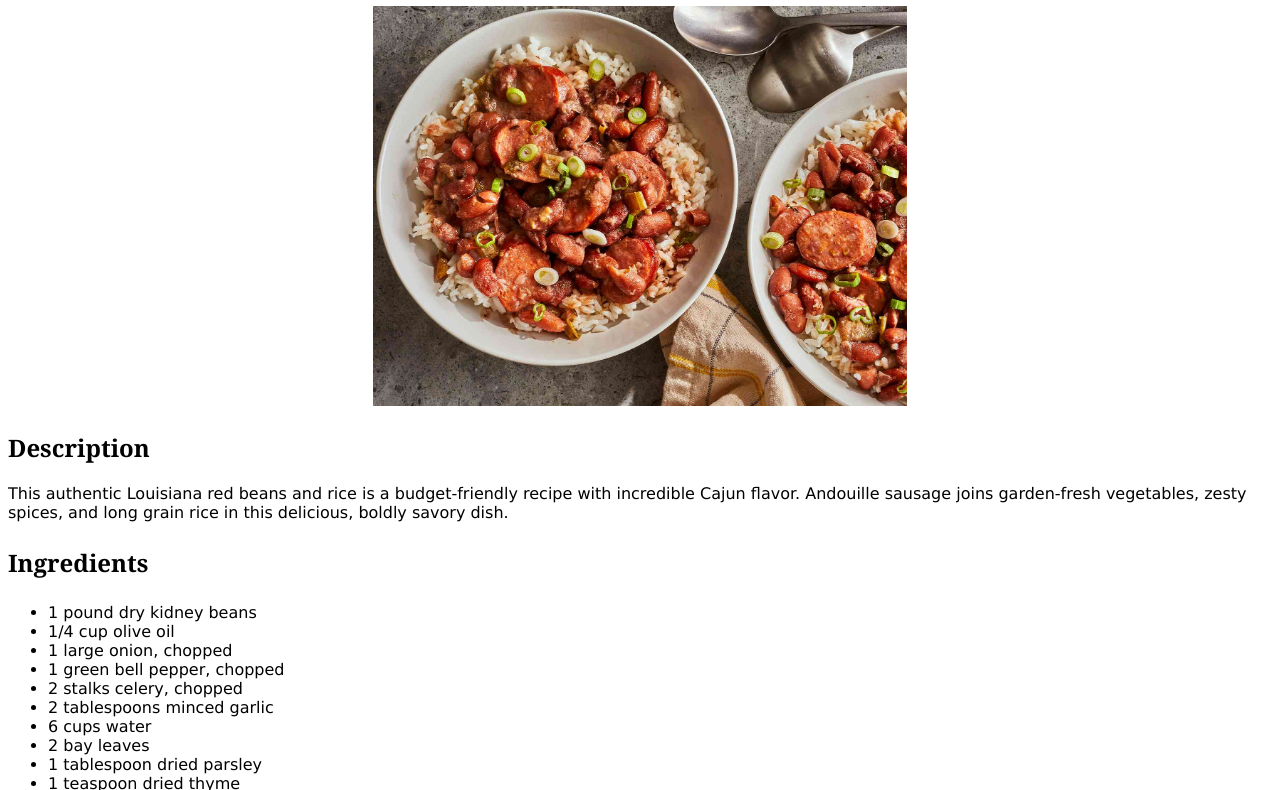
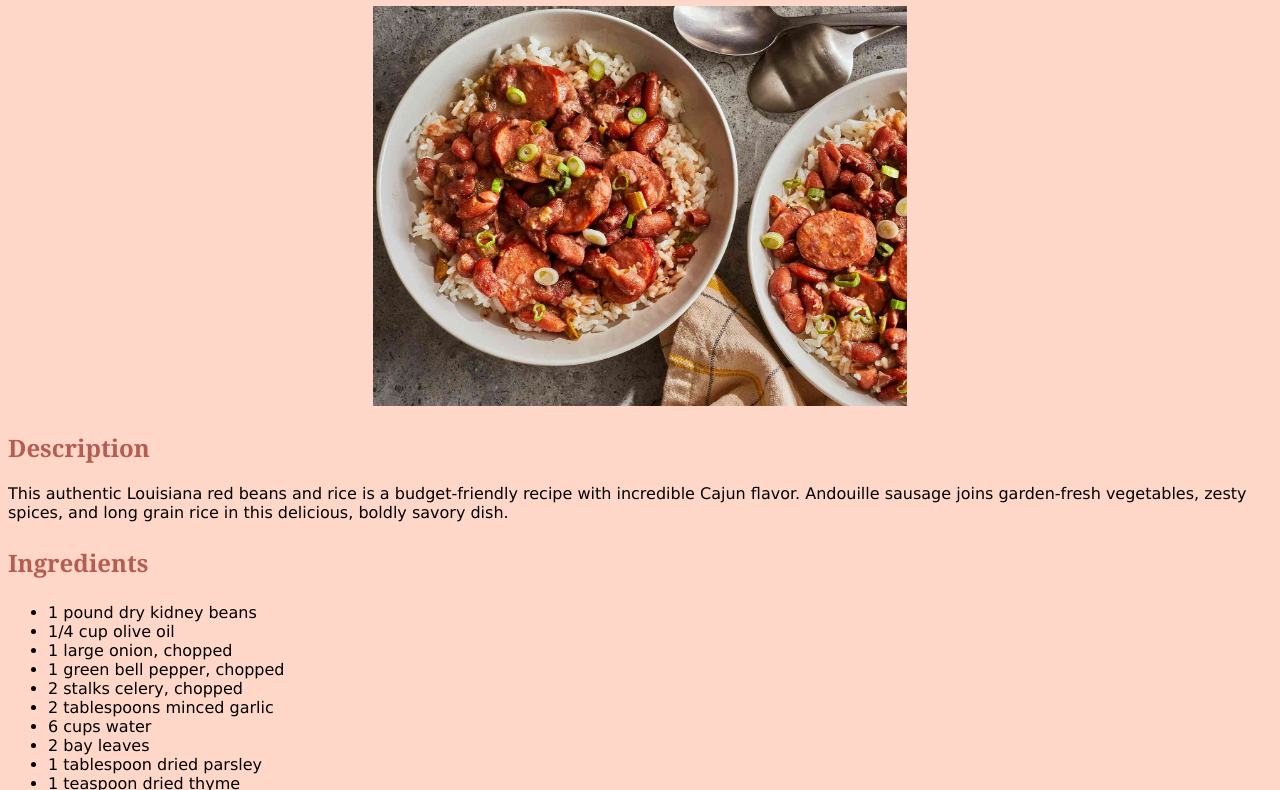
Before and after one commit to yessie6/odin-recipes, a plain HTML site: page recipes/red-beans-rice.html in a window 1280 px wide. Shown: the part 80-870 px from the top of the page. Drawn offline with Linux system fonts and the light colour scheme.

Commit message:
Add text and background colors

```diff
--- a/styles.css
+++ b/styles.css
@@ -1,16 +1,19 @@
 body {
     font-family: Verdana, sans-serif;
+    background-color: #ffd7c9;
 }
 
 .title {
     font-family: Georgia, serif;
     text-align: center;
+    color: #b55d51;
 }
 
 h2,
 h3 {
     font-family: Georgia, serif;
     font-size: 24px;
+    color: #b55d51;
 }
 
 img {
```
